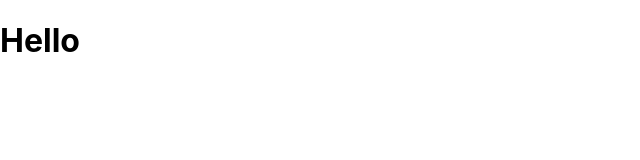
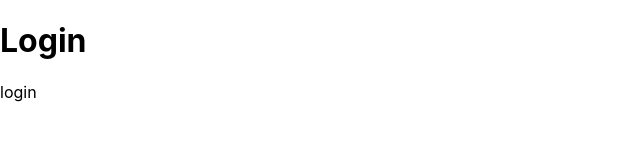
Before and after one commit to safronman/test_git2, a React (Create React App) app: page / in a window 1280 px wide. Shown: the top 160 px of the page, without its empty margins (0-640 px from the left). Built offline with nearby package versions, Linux system fonts and the light colour scheme.

Commit message:
user-1 commit-1

```diff
--- a/src/App.js
+++ b/src/App.js
@@ -4,7 +4,10 @@ import './App.css';
 function App() {
     return (
         <div>
-           <h1>Hello</h1>
+           <h1>Login</h1>
+            <form action="">
+                login
+            </form>
         </div>
     );
 }
```
